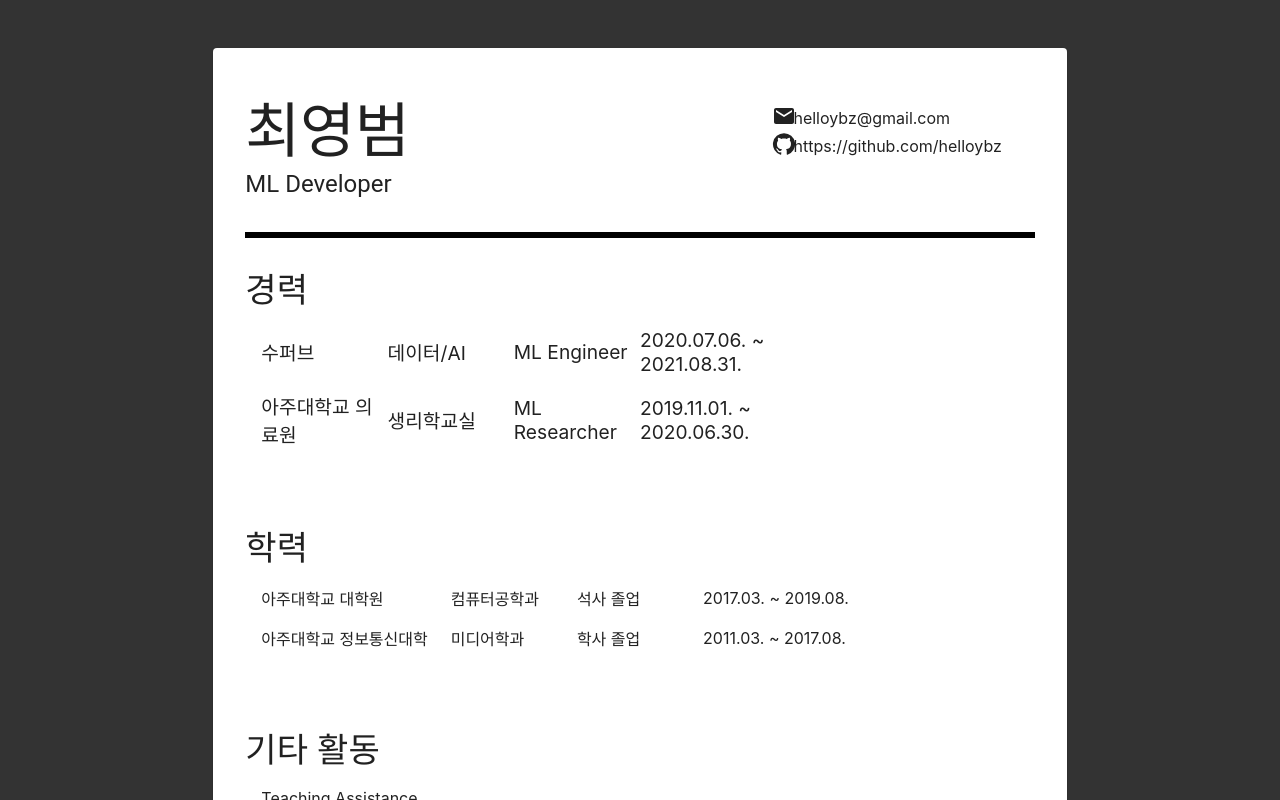
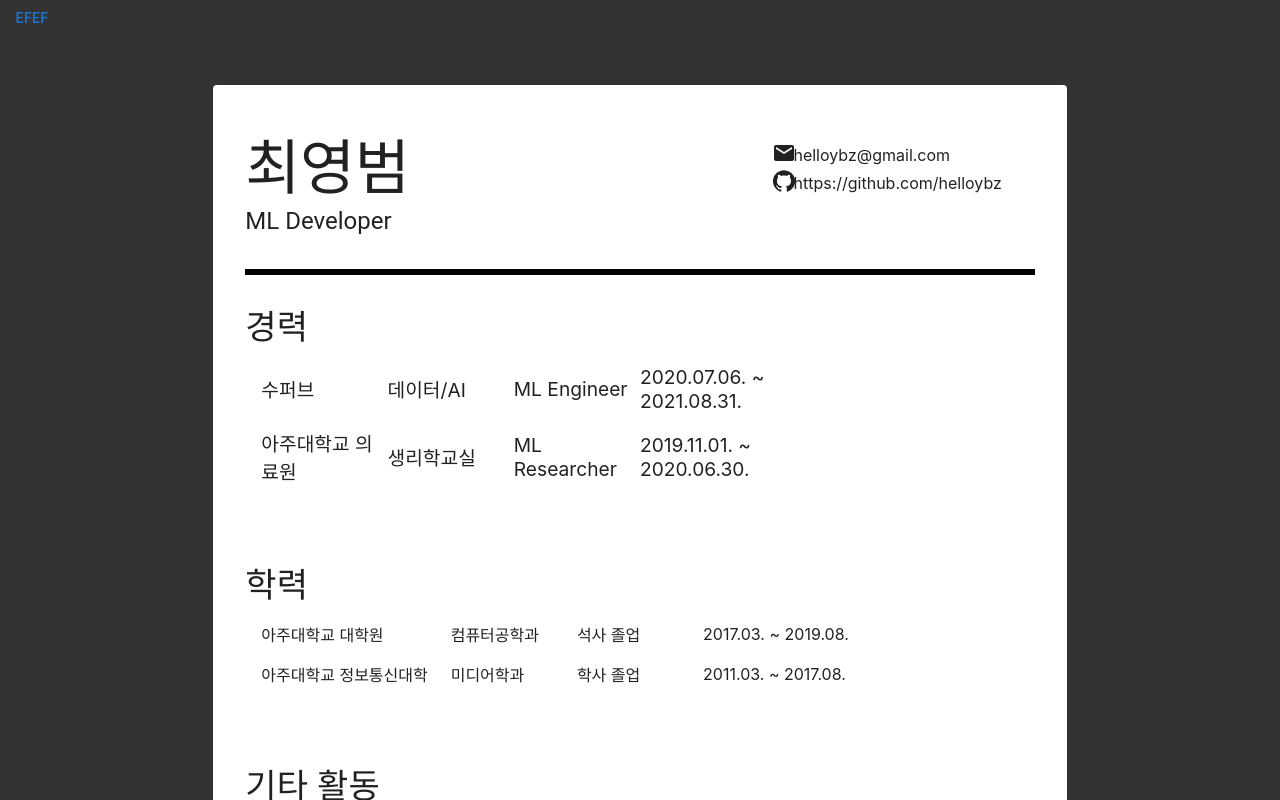
Before and after one commit to helloybz/resume, a React (Create React App) app: page / in a window 1280 px wide. Shown: the top 800 px of the page. Built offline with nearby package versions, Linux system fonts and the light colour scheme.

Commit message:
Make printable

```diff
--- a/package.json
+++ b/package.json
@@ -16,6 +16,7 @@
     "react": "^17.0.2",
     "react-dom": "^17.0.2",
     "react-scripts": "4.0.3",
+    "react-to-print": "^2.14.0",
     "web-vitals": "^1.0.1"
   },
   "scripts": {
--- a/src/ResumeWrapper.js
+++ b/src/ResumeWrapper.js
@@ -1,12 +1,27 @@
-import { Grid } from "@mui/material";
+import { forwardRef, useRef } from 'react';
+import { Button, Grid } from "@mui/material";
+import { useReactToPrint } from "react-to-print";
 import { Resume } from "./Resume"
 import './ResumeWrapper.css';
 
 export function ResumeWrapper() {
+    const handlePrint = useReactToPrint({
+        content: () => resumeRef.current,
+    });
+
+    const ReferredResume = forwardRef((props, ref) => (
+        <div ref={ref} >
+            <Resume />
+        </div>
+    ));
+    const resumeRef = useRef()
     return (
         <Grid container justifyContent="center">
+            <Grid item xs={12}>
+                <Button onClick={handlePrint}>efef</Button>
+            </Grid>
             <Grid item xs={8} className="resumeWrapper">
-                <Resume />
+                <ReferredResume ref={resumeRef} />
             </Grid>
         </Grid >
     )
--- a/src/components/ExperienceItem/ExperienceItem.js
+++ b/src/components/ExperienceItem/ExperienceItem.js
@@ -8,7 +8,7 @@ export function ExperienceItem({ category, items }) {
             <Grid item xs={12} component={List} container>
                 {items.map((item, i) => {
                     return (
-                        <Grid item xs={12} container component={ListItem}>
+                        <Grid key={i} item xs={12} container component={ListItem}>
                             <Grid item xs={4}>
                                 {item.what}
                             </Grid>
```
Also changed, not shown: 1 other file (tests, documents, lock files or other folders).
